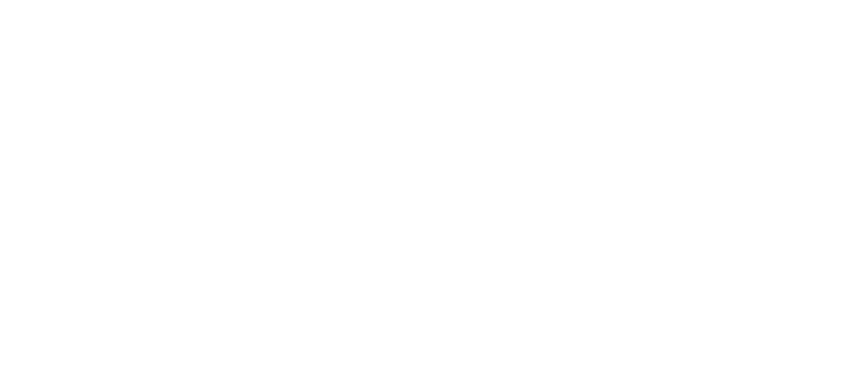
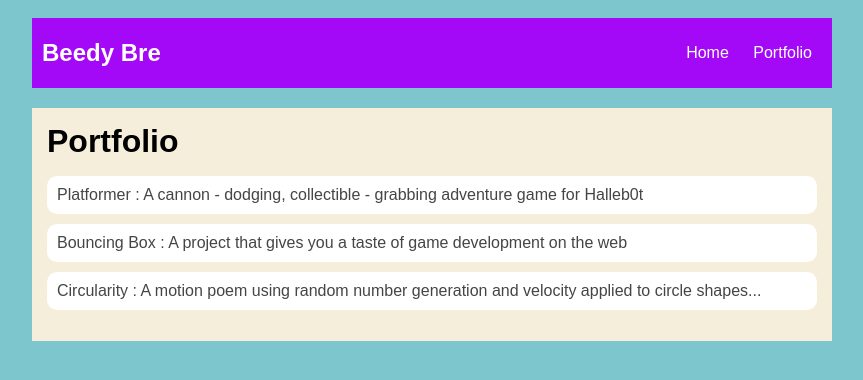
Before and after one commit to briannairielle/briannairielle.github.io, a plain HTML site: page portfolio.html in a window 1280 px wide. Shown: the whole page, without its empty margins (208-1071 px from the left). Drawn offline with Linux system fonts and the light colour scheme.

Commit message:
add portfolio.html file

```diff
--- a/portfolio.html
+++ b/portfolio.html
@@ -0,0 +1,33 @@
+<!DOCTYPE HTML>
+<html>
+    <head>
+        <title>Bre's Bounce House</title>
+        <link rel="stylesheet" href="style.css">
+    </head>
+
+    <body>
+      <div id="all-contents">
+        <nav>
+            <h1>Beedy Bre</h1>
+            <ul id="nav-ul">
+                <li class="nav-li">
+                    <a class="nav-a" href="index.html">Home</a>
+                </li>
+                <li class="nav-li">
+                    <a class="nav-a" href="portfolio.html">Portfolio</a>
+                </li>
+            </ul>
+        </nav>
+        <main>
+            <div class="content">
+                <h1>Portfolio</h1>
+                <ul id="portfolio">
+                    <li><a href="projects/platformer/">Platformer : A cannon - dodging, collectible - grabbing adventure game for Halleb0t</a></li>
+                    <li><a href="projects/bouncing-box/">Bouncing Box : A project that gives you a taste of game development on the web </a></li>
+                    <li><a href="projects/circularity/">Circularity : A motion poem using random number generation and velocity applied to circle shapes...</a></li>
+                </ul>
+            </div>
+        </main>
+      </div>
+    </body>
+</html>
--- a/projects/platformer/platformer.js
+++ b/projects/platformer/platformer.js
@@ -38,7 +38,7 @@ $(function () {
     // Create platforms
     // You must decide the x position, y position, width, and height of the platforms
     // example usage: createPlatform(x,y,width,height)
-
+    createPlatform()
 
 
 
--- a/style.css
+++ b/style.css
@@ -61,3 +61,28 @@ main {
 h2, h3 {
     margin: 0px;
 }
+/* portfolio styles */
+.content h1 {
+    color: black;
+}
+
+#portfolio {
+    list-style-type: none;
+    padding-left: 0;
+}
+
+#portfolio li {
+    background: #fff;
+    padding: 10px;
+    border-radius: 10px;
+    margin-bottom: 10px;
+}
+
+#portfolio li:hover {
+    background: #eee;
+}
+
+#portfolio a {
+    text-decoration: none;
+    color: #454545;
+}
```
Also changed, not shown: index.html (+1 -1 lines).
